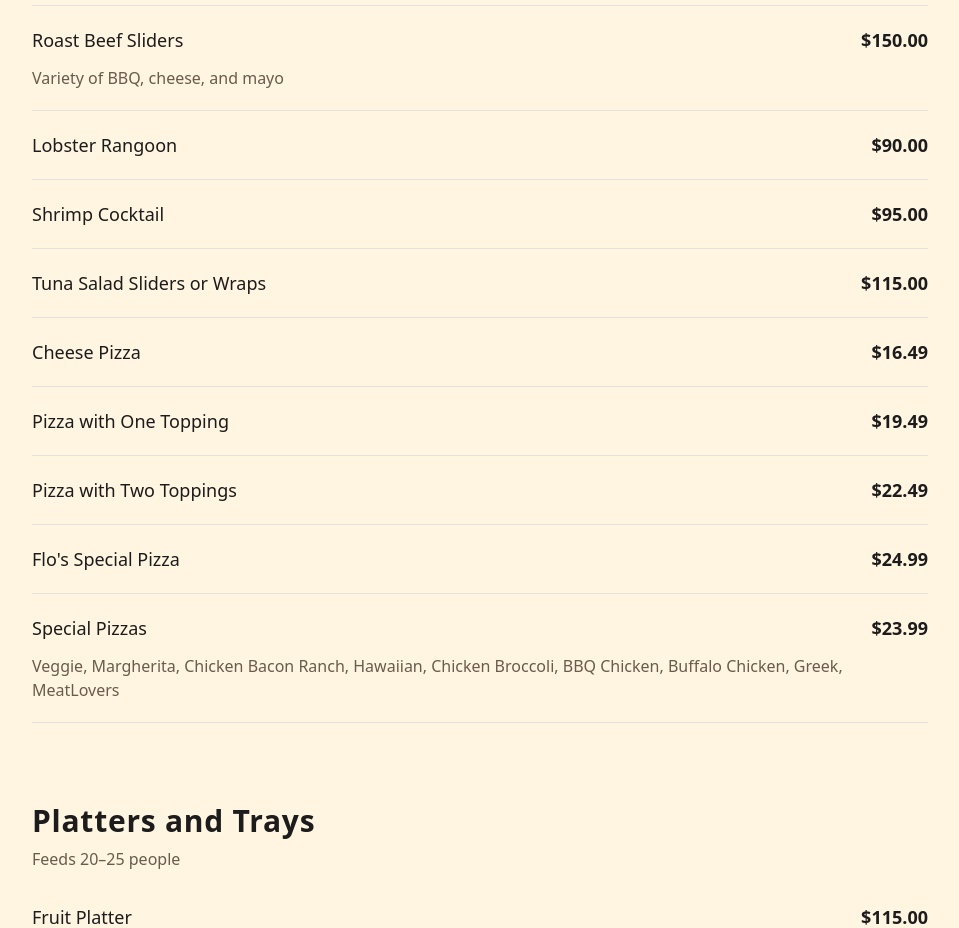
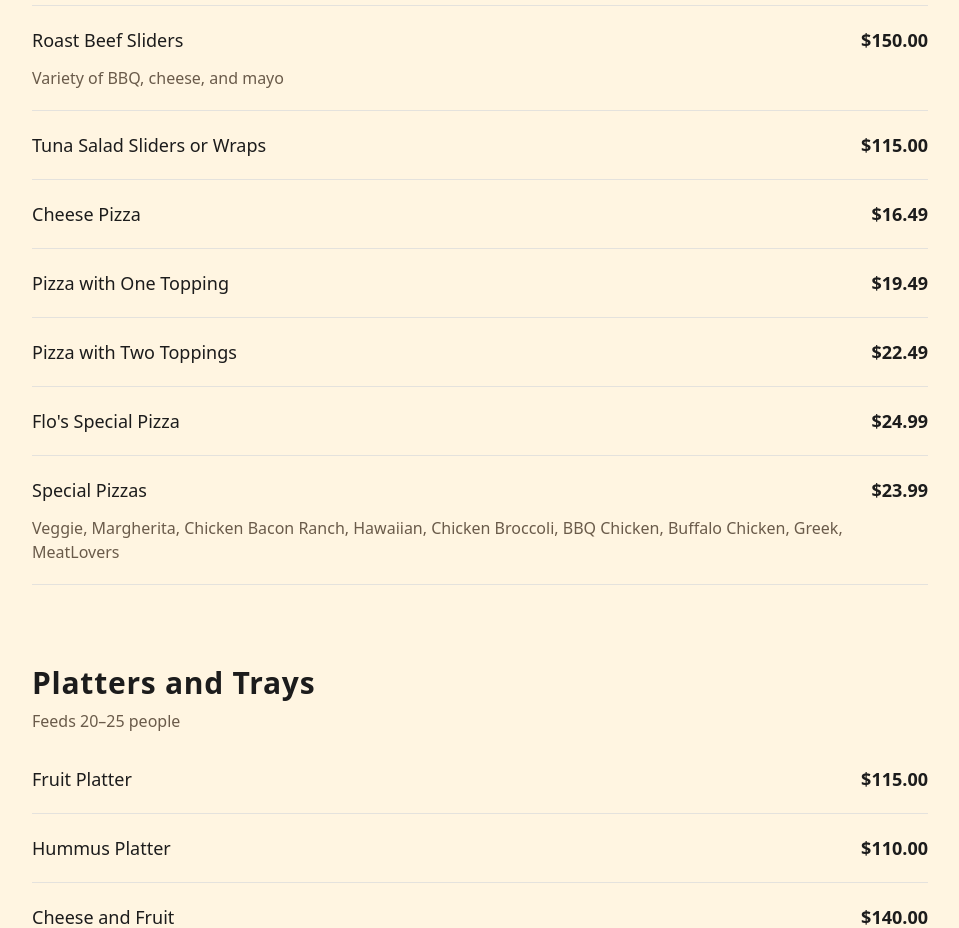
Before and after one commit to AntonioKOD/flo-s, a Next.js app: page /catering in a window 1280 px wide. Shown: the part 880-1808 px from the top of the page, without its empty margins (160-1119 px from the left). Built offline with nearby package versions, Linux system fonts and the light colour scheme.

Commit message:
new changes

```diff
--- a/app/catering/page.tsx
+++ b/app/catering/page.tsx
@@ -55,14 +55,6 @@ const cateringSections: MenuSection[] = [
         name: "Roast Beef Sliders",
         description: "Variety of BBQ, cheese, and mayo",
         prices: [{ amount: 150 }],
-      },
-      {
-        name: "Lobster Rangoon",
-        prices: [{ amount: 90 }],
-      },
-      {
-        name: "Shrimp Cocktail",
-        prices: [{ amount: 95 }],
       },
       {
         name: "Tuna Salad Sliders or Wraps",
```
